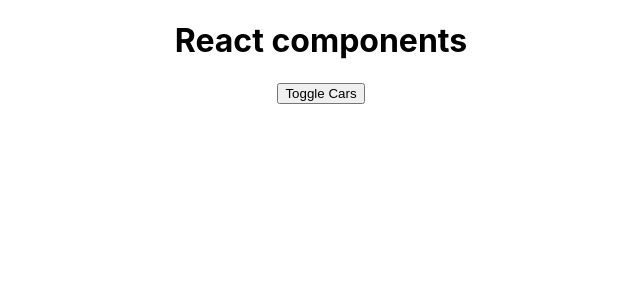
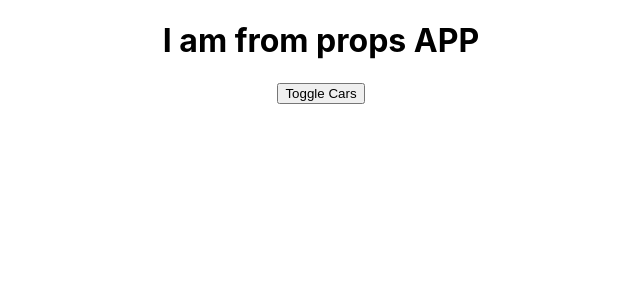
Before and after one commit to Aleksandr-Glebik/vm-react-js, a React (Create React App) app in the folder react-theory/: page / in a window 1280 px wide. Shown: the top 300 px of the page, without its empty margins (319-959 px from the left). Built offline with nearby package versions, Linux system fonts and the light colour scheme.

Commit message:
feat: add live cicle components

```diff
--- a/react-theory/src/App.js
+++ b/react-theory/src/App.js
@@ -3,7 +3,11 @@ import Car from './Car/Car';
 
 
 class App extends Component {
-  state = {
+  constructor(props) {
+    console.log('app constructor')
+    super(props)
+
+    this.state = {
       cars: [
         {name: 'Citroen C4', year: 2005},
         {name: 'Toyota Camry', year: 2020},
@@ -11,6 +15,7 @@ class App extends Component {
       ],
       pageTitle: 'React components',
       showCars: false,
+    }
   }
 
   toggleCarsHandler = () => {
@@ -39,7 +44,17 @@ class App extends Component {
     })
   }
 
+  componentWillMount() {
+    console.log('APP componentWillMount')
+  }
+
+  componentDidMount() {
+    console.log('APP componentDidMount')
+  }
+
   render() {
+    console.log('APP RENDER')
+
     const divStyle = {
       textAlign: 'center'
     }
@@ -59,7 +74,8 @@ class App extends Component {
     return (
       <div style={divStyle}>
 
-        <h1>{this.state.pageTitle}</h1>
+        {/* <h1>{this.state.pageTitle}</h1> */}
+        <h1>{this.props.title}</h1>
 
         <button onClick={this.toggleCarsHandler}>Toggle Cars</button>
 
--- a/react-theory/src/index.js
+++ b/react-theory/src/index.js
@@ -7,7 +7,7 @@ import reportWebVitals from './reportWebVitals';
 const root = ReactDOM.createRoot(document.getElementById('root'));
 root.render(
   <React.StrictMode>
-    <App />
+    <App title={'I am from props APP'}/>
   </React.StrictMode>
 );
 
```
Lines whose indentation alone changed are shown as unchanged.
